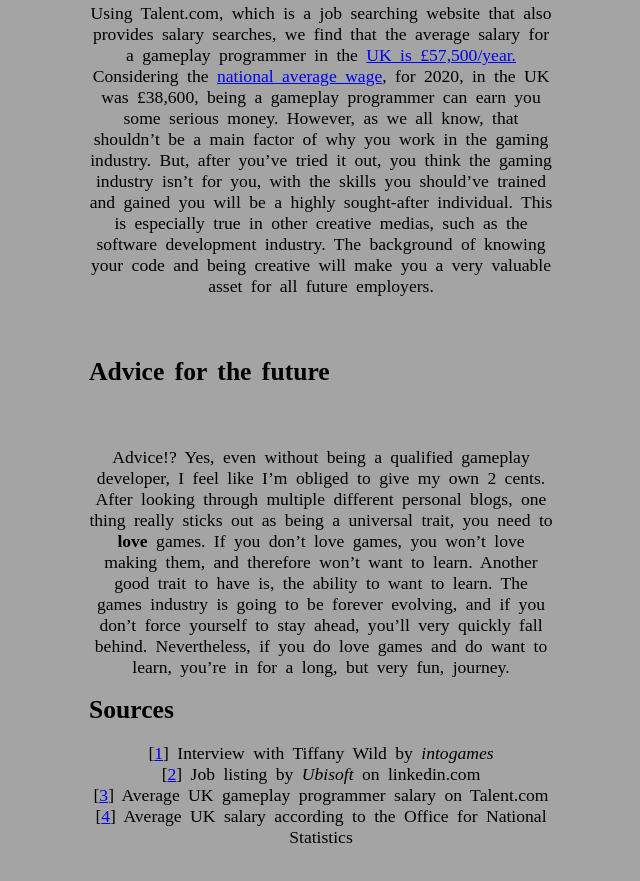
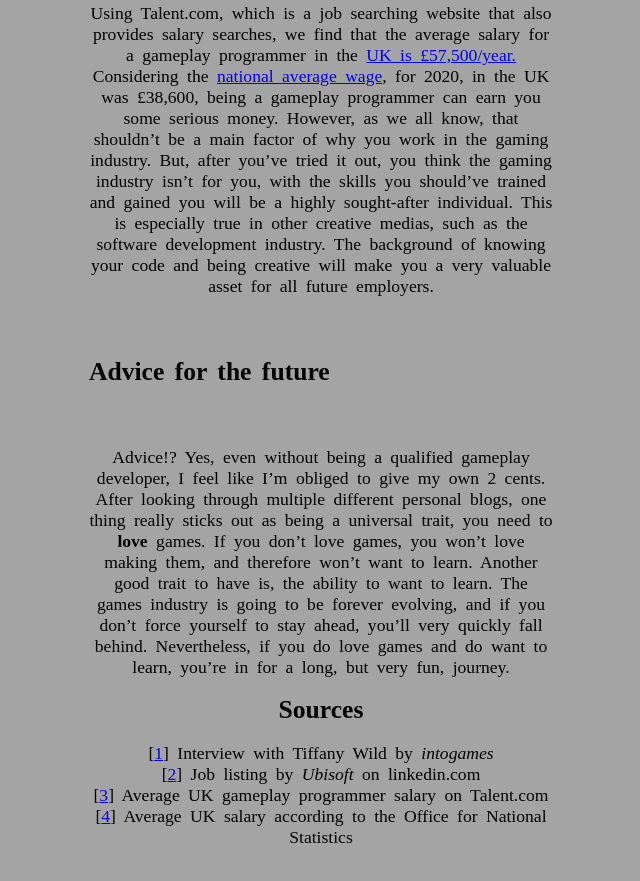
Before and after one commit to JoshShone/JoshShone.github.io, a plain HTML site: page GameProgEssay.html in a window 1280 px wide. Shown: the part 2068-2949 px from the top of the page, without its empty margins (319-959 px from the left). Drawn offline with Linux system fonts and the light colour scheme.

Commit message:
Article Upload

```diff
--- a/Styles/Texture.css
+++ b/Styles/Texture.css
@@ -181,7 +181,6 @@ article{
 
 #Sources{
     font-size: 1.6em;
-    text-align: left;
 }
 
 p{
```
